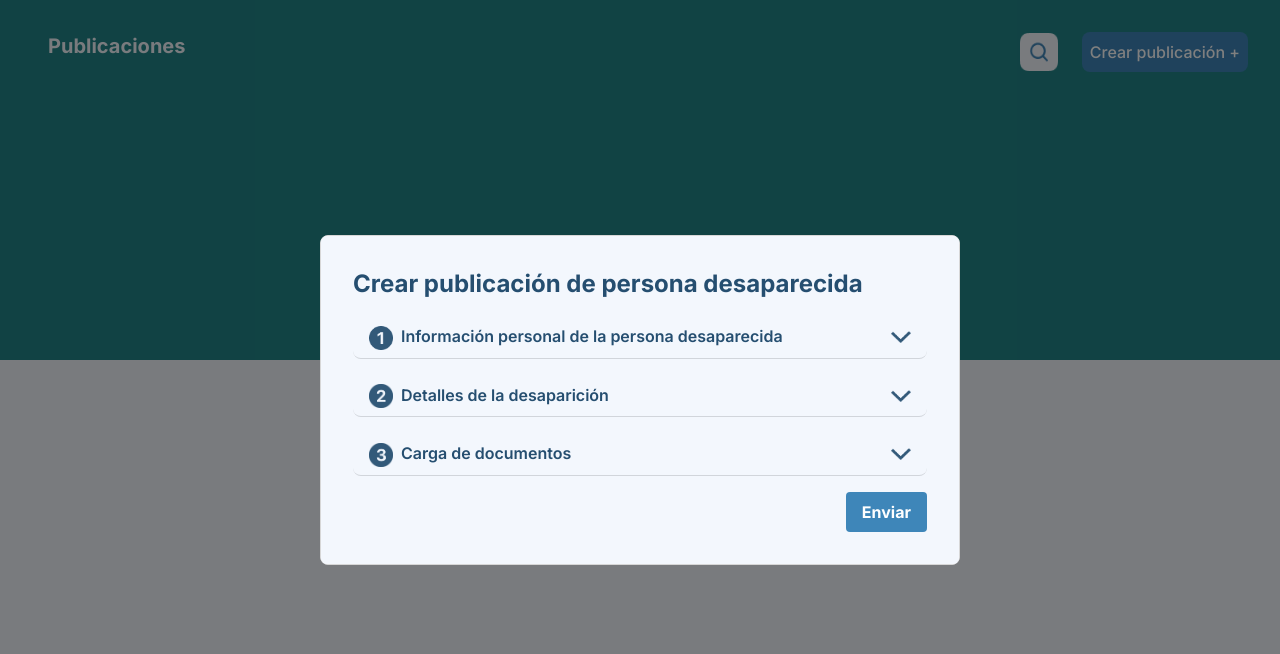
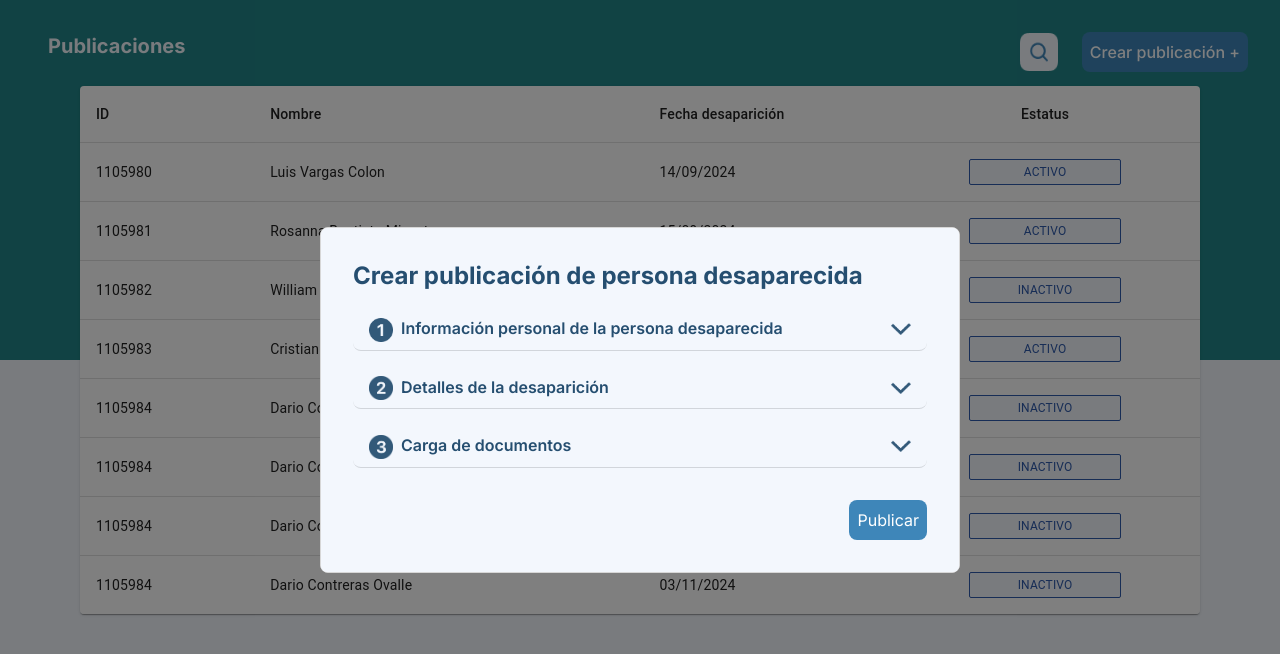
Before and after one commit to LuisElPoti/BackOffice-FindUs, a Next.js app: page /publicaciones in a window 1280 px wide. Both pictures are taken after a click on the button "Crear publicación +". Shown: the top 654 px of the page. Built offline with nearby package versions, Linux system fonts and the light colour scheme.

Commit message:
Tabla con funcionamiento correcto en publicaciones

```diff
--- a/src/app/publicaciones/page.js
+++ b/src/app/publicaciones/page.js
@@ -2,7 +2,7 @@
 import React, { useState } from "react";
 import Popup from "reactjs-popup";
 import 'reactjs-popup/dist/index.css';
-
+import MyTable from "../components/tablePublicaciones";
 
 export default function Publicaciones() {
     const [expandedSection, setExpandedSection] = useState(null);
@@ -220,12 +220,9 @@ export default function Publicaciones() {
                                 )}
                             </div>
 
-                            <div className="flex justify-end">
-                                <button
-                                    type="button"
-                                    className="bg-blueBoton hover:bg-blueOscuro text-white font-bold py-2 px-4 rounded"
-                                >
-                                    Enviar
+                            <div className="mt-8 flex justify-end">
+                                <button className="text-white bg-blueBoton hover:bg-blueOscuro rounded-lg p-2">
+                                    Publicar
                                 </button>
                             </div>
                         </form>
@@ -233,8 +230,8 @@ export default function Publicaciones() {
                 </Popup>
             </div>
 
-            <div className="relative z-10 bg-grayBackground -mt-36 rounded-tl-3xl rounded-tr-3xl p-10 overflow-y-scroll">
-
+            <div className="flex-grow relative">
+                <MyTable />
             </div>
         </div>
     );
```
